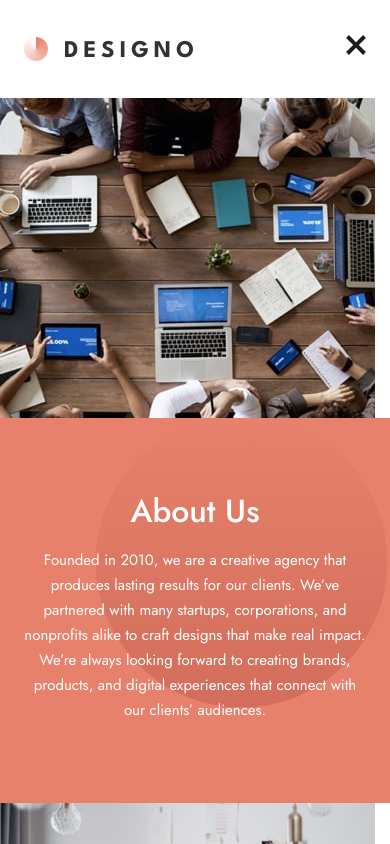
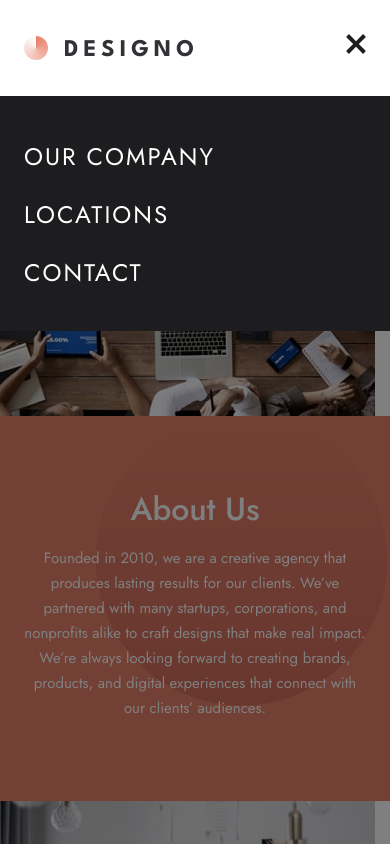
Before and after one commit to ringtho/designo, a React (Create React App) app: page /about in a window 390 px wide. Both pictures are taken after a click on the picture 354 px from the left and 45 px from the top of the page. Shown: the top 844 px of the page. Built offline with nearby package versions, Linux system fonts and the light colour scheme; the HTML template or start-up script is replaced by a standard one.

Commit message:
Added navbar for small screens

```diff
--- a/src/components/Navbar.js
+++ b/src/components/Navbar.js
@@ -38,7 +38,16 @@ const Navbar = () => {
                 }
             </div>
         </header>
-        <div className="navbar-small-screens" ></div>
+        {isMenuOpen && (<div className="navbar-mobile-screens" >
+            <div className="navbar-mobile-container">
+                <nav className="navbar-mobile-menu">
+                    <Link to="/about">OUR COMPANY</Link>
+                    <Link to="/location">LOCATIONS</Link>
+                    <Link to="/contact">CONTACT</Link>
+                </nav>
+            </div>
+
+        </div>)}
         </>
     )
 }
--- a/src/index.css
+++ b/src/index.css
@@ -35,19 +35,40 @@ h1, h2, h3, h4 {
   align-items: center;
   position: sticky;
   top: 0;
+  max-height: 96px;
   width: 100%;
-  z-index: 200;
+  z-index: 399;
   background-color: #FFFFFF;
 }
 
-/* .navbar-small-screens {
+.navbar-mobile-screens {
   height: 100%;
   width: 100%;
-  background-color: rgb(0, 0, 0);
-  border: 5px solid green;
-  position: relative;
-  z-index: 300;
-} */
+  background-color: rgba(0, 0, 0, 0.5);
+  position: absolute;
+  z-index: 390;
+}
+
+.navbar-mobile-container {
+  height: 235px;
+  background-color: var(--secondary-dark);
+  position: sticky;
+  top: 96px;
+}
+
+.navbar-mobile-menu {
+  padding: 48px 24px;
+  display: flex;
+  flex-direction: column;
+  gap: 32px;
+}
+
+.navbar-mobile-menu > a {
+  text-decoration: none;
+  color: #FFFFFF;
+  font-size: 24px;
+  letter-spacing: 2px;
+}
 
 .navbar-menu{
   display: flex;
@@ -62,7 +83,6 @@ h1, h2, h3, h4 {
 .navbar-menu > a {
   text-decoration: none;
   font-size: 14px;
-  /* font-weight: 400; */
   color: var(--text-color);
 }
 
```
